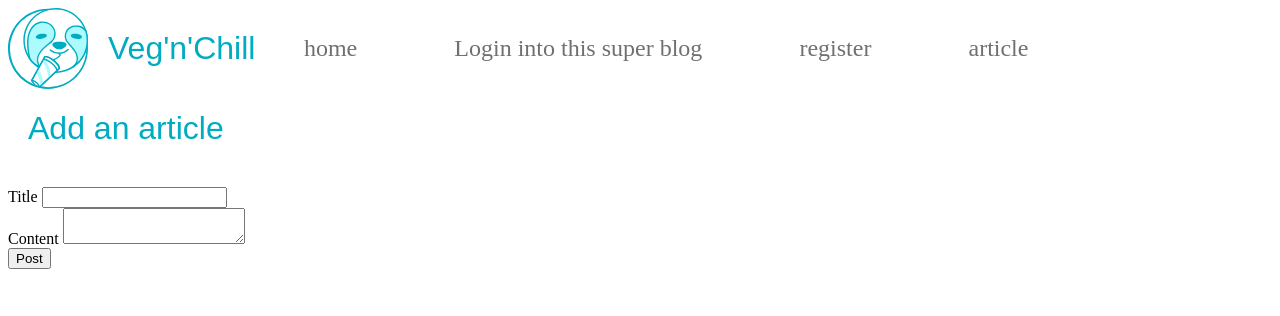
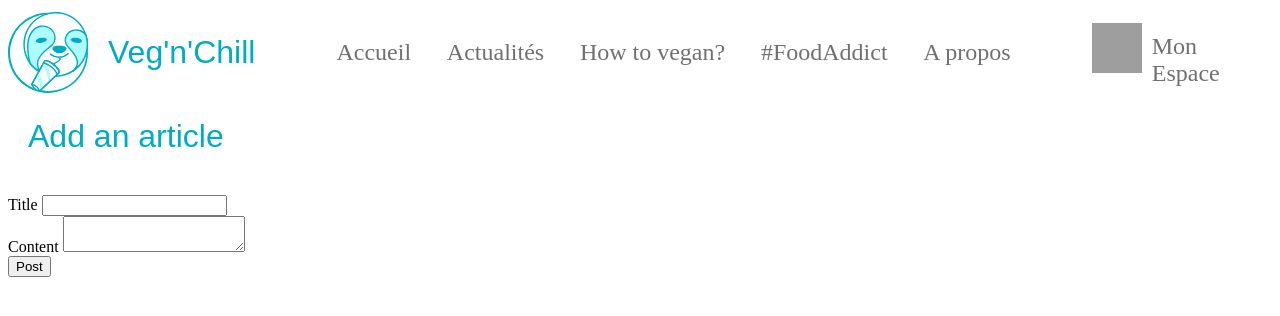
Before and after one commit to Pakopac/Veg-n-Chill, a PHP site: template views/addArticle.html.twig in a window 1280 px wide. Shown: the top 316 px of the page. Run offline with PHP 8.4, Linux system fonts and the light colour scheme; the template is opened without the code that fills it, so the values that code supplies are empty; some libraries are stand-ins or nearby versions; grey boxes are pictures that could not be loaded.

Commit message:
Changed header

```diff
--- a/assets/style.css
+++ b/assets/style.css
@@ -133,7 +133,8 @@ header{
 }
 .navHeaderMain{
     font-size: 1.5em;
-    width: 65%;
+    width: 59%;
+    margin: 0 5%;
     display: flex;
     flex-direction: row;
     justify-content: space-around;
@@ -143,6 +144,20 @@ header{
     color: #707070;
 }
 .navHeaderMain a:hover{
+    text-decoration: underline green;
+}
+.headerProfil{
+    margin-top: 15px;
+    display: flex;
+    flex-direction: row;
+}
+.headerProfil a{
+    font-size: 1.5em;
+    margin: 10px;
+    text-decoration: none;
+    color: #707070;
+}
+.headerProfil a:hover{
     text-decoration: underline green;
 }
 .statsContent{
@@ -284,3 +299,10 @@ header{
 .searchUserAdminUser{
     width: 300px;
 }
+.imgBurgerHome{
+    width: 100vw;
+    height: 1000px;
+    background-image: url("./images/Vegan-Black-Bean-Burger-with-Beets-and-Quinoa%20copie.svg");
+    background-repeat: no-repeat;
+    margin: 0 -8px;
+}
--- a/views/admin/layout.html.twig
+++ b/views/admin/layout.html.twig
@@ -18,10 +18,6 @@
         <a href="?action=usersAdmin">Utilisateurs et groupes</a>
     </nav>
     {% block content %}{% endblock %}
-    {% block script %}
-        <script> window.addEventListener('scroll', () =>{
-            document.querySelector('.adminNav').style.left = originalLeft - this.scrollLeft();
-        })
-        </script>{% endblock %}
+    {% block script %}{% endblock %}
 </body>
 </html>
--- a/views/home.html.twig
+++ b/views/home.html.twig
@@ -3,6 +3,5 @@
 {% block page_title %}Home{% endblock %}
 
 {% block content %}
-  <p> Hello {{ user['username'] }}</p>
-  <h2>Home</h2>
+  <div class="imgBurgerHome"></div>
 {% endblock %}
--- a/views/layout.html.twig
+++ b/views/layout.html.twig
@@ -12,7 +12,11 @@
           <h1>Veg'n'Chill</h1>
       </div>
       <nav class="navHeaderMain">
-        <a href="?action=home">home</a>
+        <a href="?action=home">Accueil</a>
+        <a href="?action=article">Actualités</a>
+        <a href="#">How to vegan?</a>
+        <a href="#">#FoodAddict</a>
+        <a href="#">A propos</a>
         {% if user['username'] is defined %}
             {% if user['rank_id'] == 3 or user['rank_id'] == 2%}
             <a href="?action=addArticle">add article</a>
@@ -20,13 +24,13 @@
             {% if user['rank_id'] == 3 %}
             <a href='?action=homeAdmin'>Go to admin panel</a>
             {% endif %}
-            <a href="?action=logout">Logout</a>
         {% else %}
-            <a href="?action=login">Login into this super blog</a>
-            <a href="?action=register">register</a>
         {% endif %}
-        <a href="?action=article">article</a>
       </nav>
+      <div class="headerProfil">
+          <img src="./assets/images/mon_compte.svg" width="50px" height="50px">
+          <a href="#">Mon Espace</a>
+      </div>
   </header>
     {% block content %}{% endblock %}
     {% block script %}{% endblock %}
```
Also changed, not shown: assets/images/Vegan-Black-Bean-Burger-with-Beets-and-Quinoa copie.svg (added), assets/images/mon_compte.svg (added).
